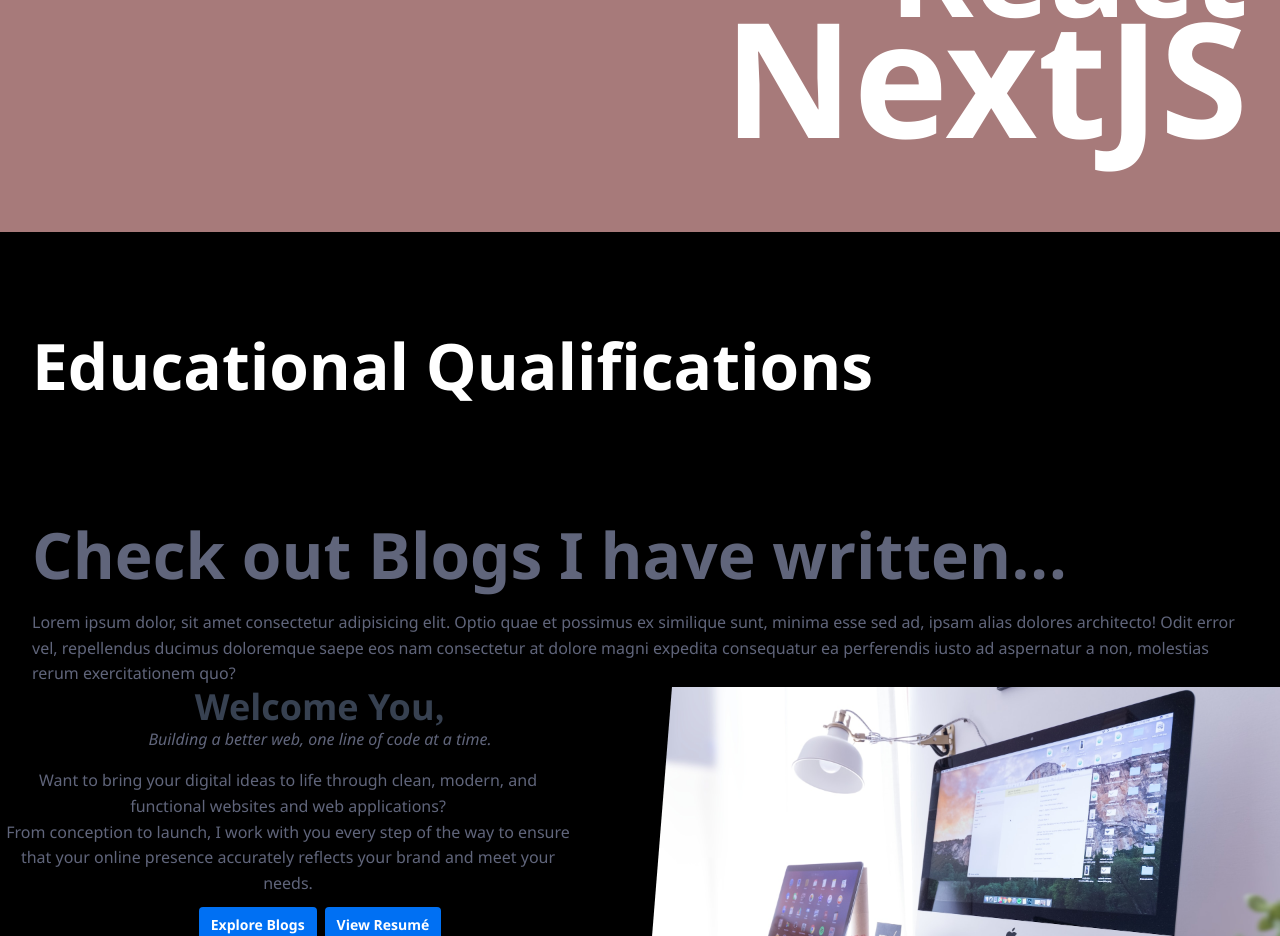
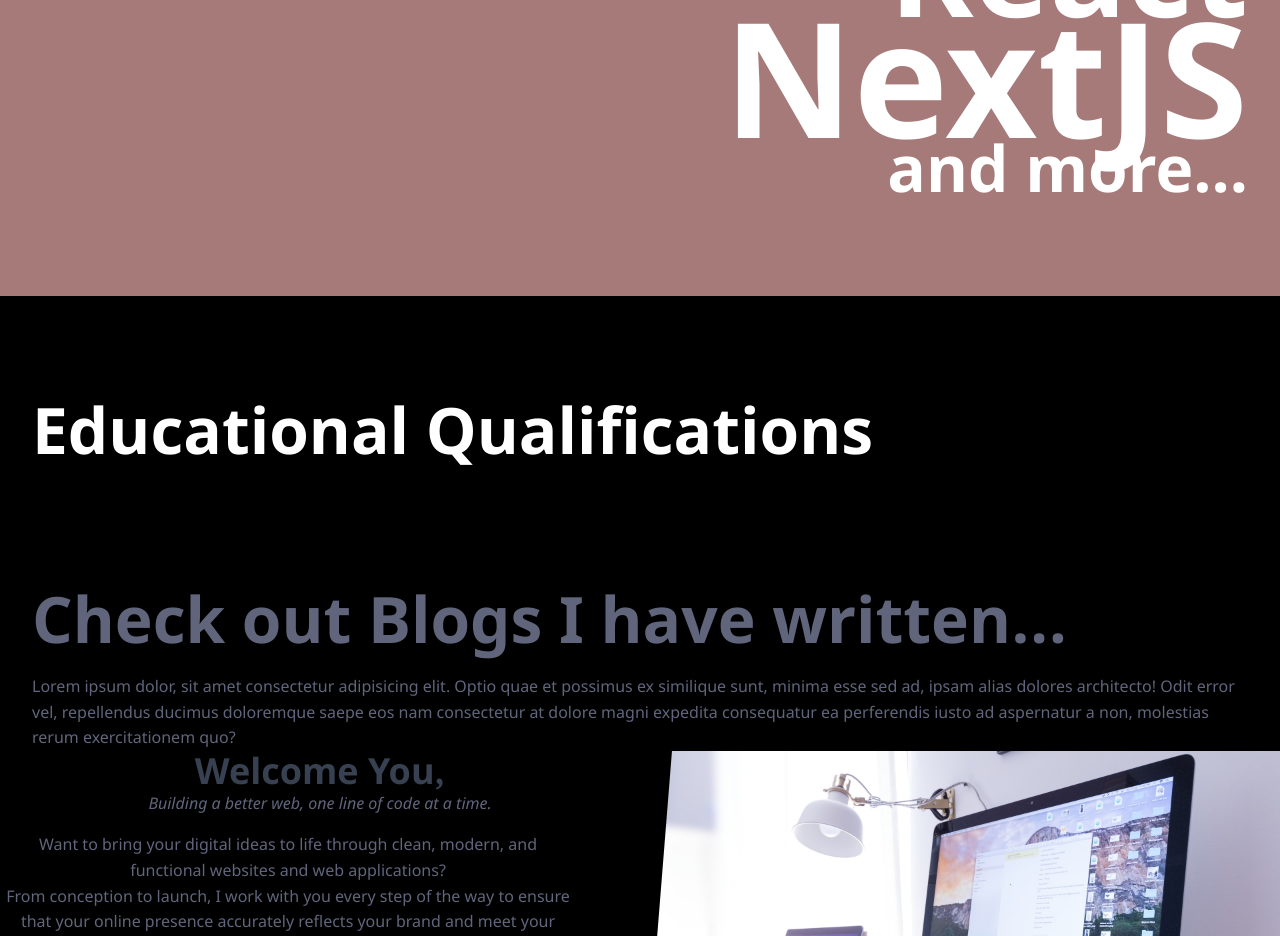
Before and after one commit to ashdephoenix123/developer-portfolio, a Next.js app: page / in a window 1280 px wide. Shown: the part 1260-2196 px from the top of the page. Built offline with nearby package versions, Linux system fonts and the light colour scheme.

Commit message:
adde etc

```diff
--- a/app/globals.scss
+++ b/app/globals.scss
@@ -607,7 +607,8 @@
     .react,
     .sql,
     .node,
-    .next {
+    .next,
+    .etc {
       font-size: 10rem;
       font-weight: bold;
       line-height: 0.75;
@@ -621,6 +622,11 @@
     .next {
       font-size: 10rem;
     }
+
+    .etc {
+      font-size: 4rem;
+      line-height: 1;
+    }
   }
 }
 
--- a/app/page.js
+++ b/app/page.js
@@ -43,6 +43,7 @@
               <p className="js">Javascript</p>
               <p className="react">React</p>
               <p className="next">NextJS</p>
+              <p className="etc">and more...</p>
             </div>
           </div>
         </div>
```
